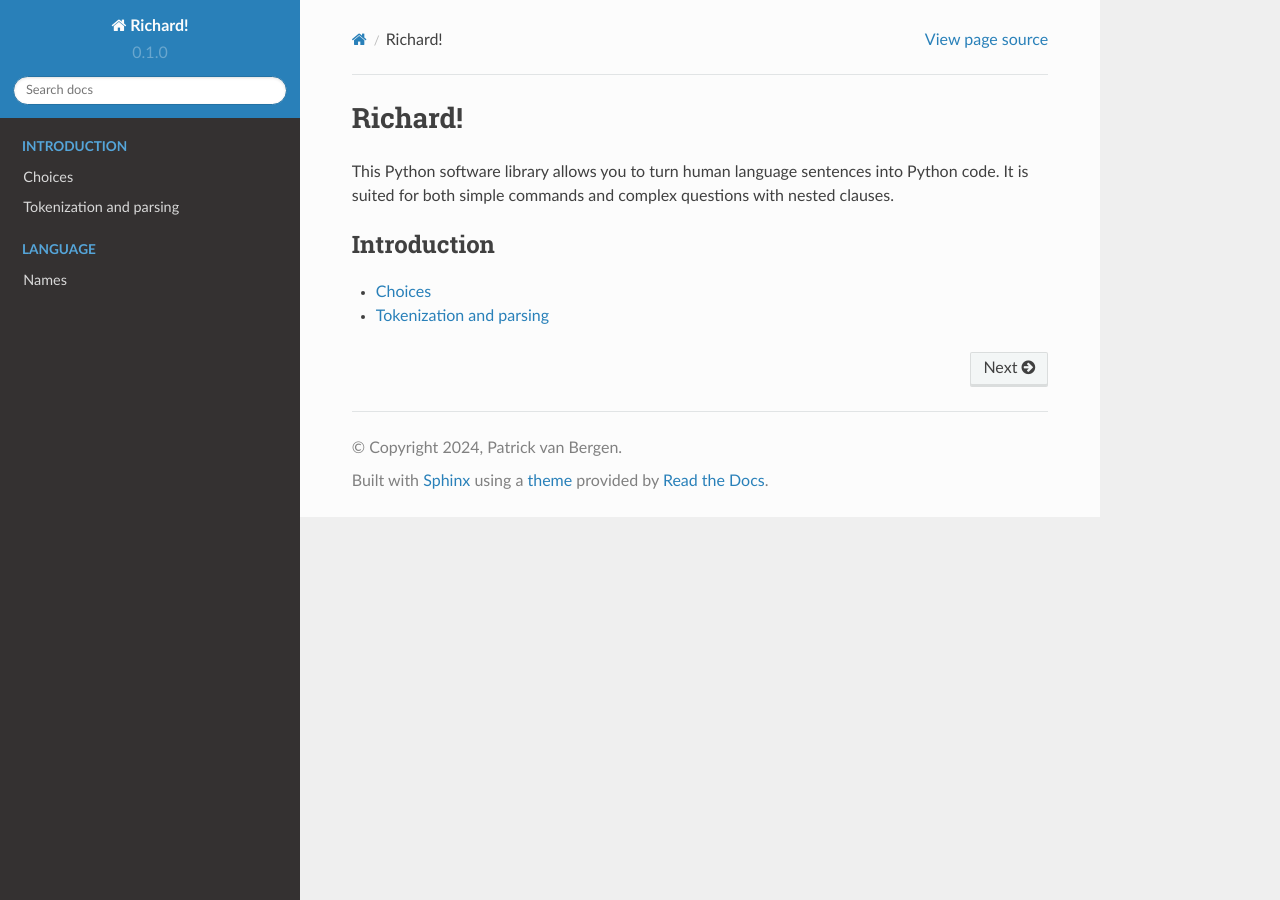
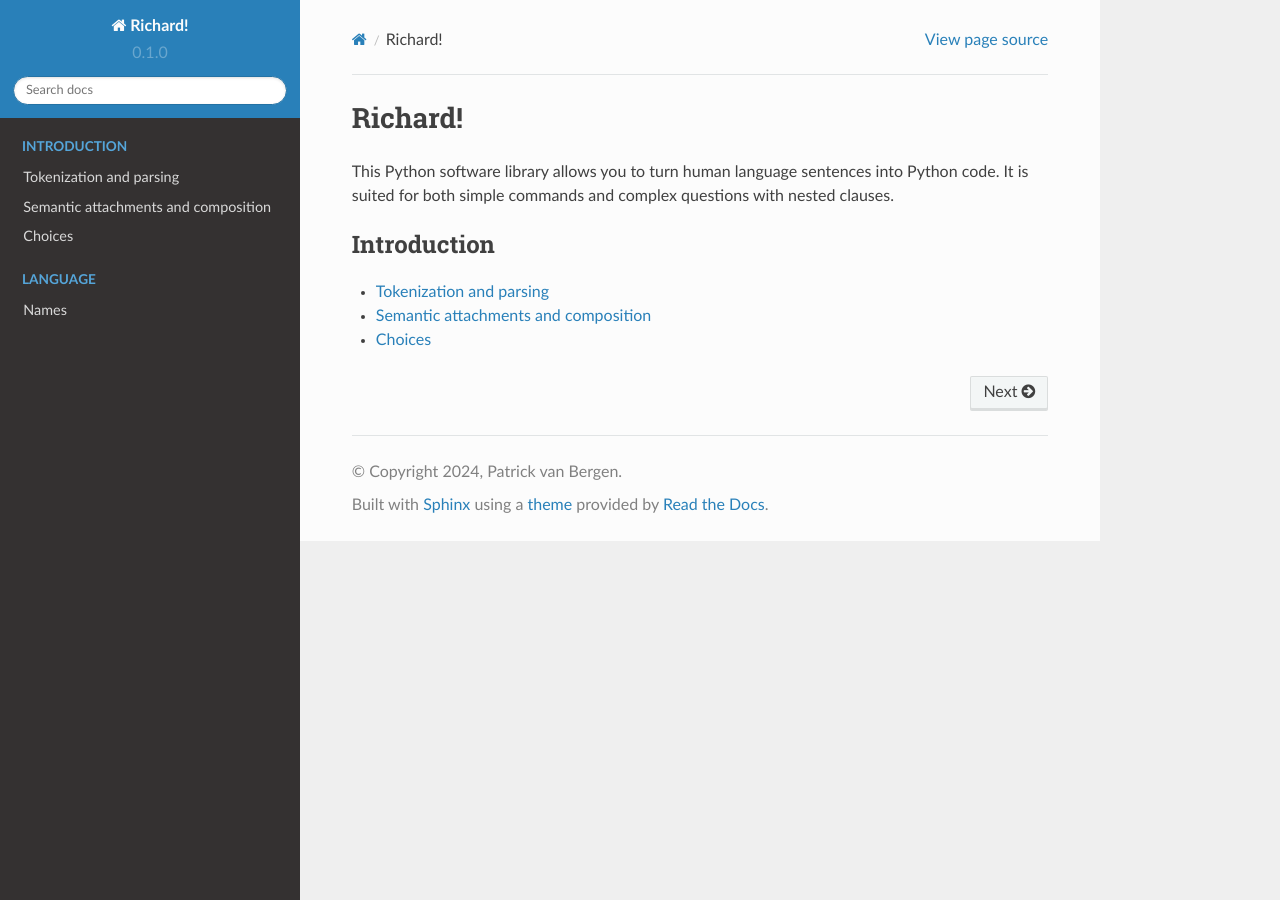
Before and after one commit to garfix/richard-readthedocs, a Sphinx documentation site: the page built from docs/source/index.rst, in a window 1280 px wide. Built offline with Sphinx 7.4.7 and the Read the Docs theme 2.0.0, drawn with Linux system fonts in a browser that asks for light colours; pages that are not in the unit, such as notebooks, are missing from menus.

Commit message:
composition

```diff
--- a/docs/source/index.rst
+++ b/docs/source/index.rst
@@ -7,9 +7,10 @@ This Python software library allows you to turn human language sentences into Py
    :maxdepth: 2
    :caption: Introduction
 
+   introduction/parsing.md
+   introduction/composition.md
    introduction/pipeline.md
    introduction/choices.md
-   introduction/parsing.md
 
 .. toctree::
    :caption: Language
```
